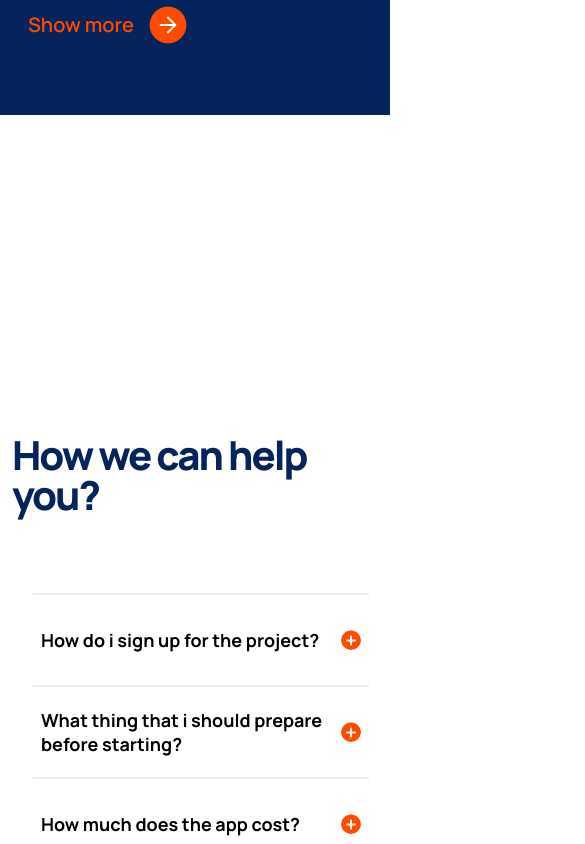
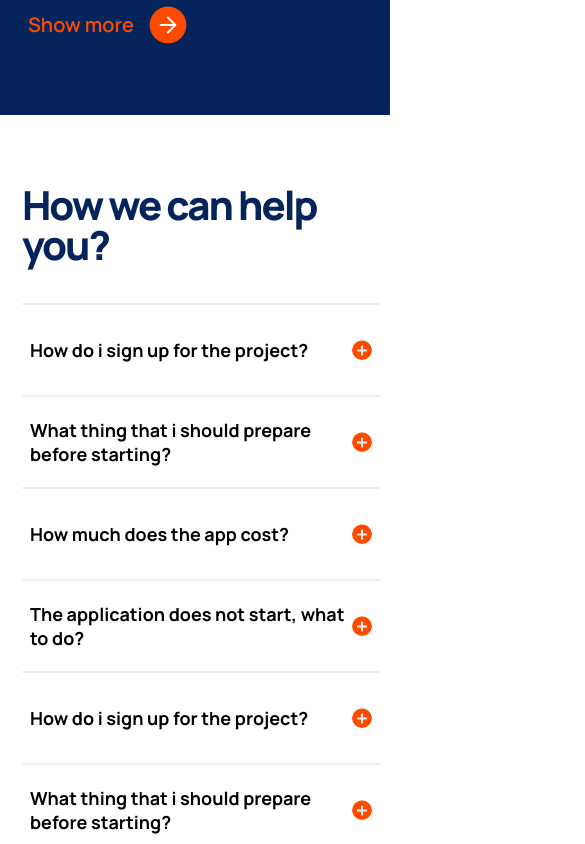
Before and after one commit to MikhAndrey/summons_partner, a React (Create React App) app: page / in a window 390 px wide. Shown: the part 6580-7424 px from the top of the page, 585 px wide, since content can reach past the window. Built offline with nearby package versions, Linux system fonts and the light colour scheme.

Commit message:
fix-help-and-start-work

```diff
--- a/src/App.css
+++ b/src/App.css
@@ -879,7 +879,7 @@
 }
 
 .App-help {
-  margin-top: 300px;
+  margin-top: 250px;
   height: 700px;
   display: flex;
   flex-direction: column;
@@ -900,14 +900,14 @@
   justify-content: space-between;
   align-items: center;
   height: 90px;
-  width: 730px;
+  /* width: 730px; */
   font-weight: 700;
   font-size: 18px;
   border: #EEEEEE solid 2px;
   border-left: 0px;
   border-right: 0px;
   padding: 0 8px 0 8px;
-  margin-top: -2px;
+  margin: -2px 50px 0 0;
 }
 
 .App-help-item-button {
@@ -1027,14 +1027,13 @@
   }
 
   .App-help {
-    margin-top: 270px;
+    margin: 20px 0 50px 0;
     height: 900px;
-    align-items: center;
-    margin-bottom: 50px;
+    padding: 0 10px 0 10px;
   }
 
   .App-help-header {
-    margin-bottom: 50px;
+    margin-bottom: 10px;
   }
 
   .App-help-view {
@@ -1042,7 +1041,7 @@
   }
 
   .App-help-item {
-    width: 320px;
+    margin-right: 0;
   }
 
   .App-start-work {
@@ -1076,7 +1075,7 @@
     width: 220px;
     height: 474px;
     top: 555px;
-    left: 62vw;
+    left: 63vw;
   }
 
   .App-start-work-phone-image {
@@ -1088,9 +1087,8 @@
   }
 
   .App-start-work-car-image-container {
-    width: 350px;
     top: 430px;
-    left: 52vw;
+    left: calc(60vw - 45px);
   }
 
   .App-start-work-car-image {
@@ -1099,6 +1097,7 @@
 
   .App-start-work-car-image-mobile {
     display: block;
+    width: 350px;
   }
 
   .App-contacts {
@@ -1122,9 +1121,3 @@
     align-items: flex-start;
   }
 }
-
-@media screen and (max-width: 485px) {
-  .App-start-work-car-image-container {
-    left: 46vw;
-  }
-}
```
